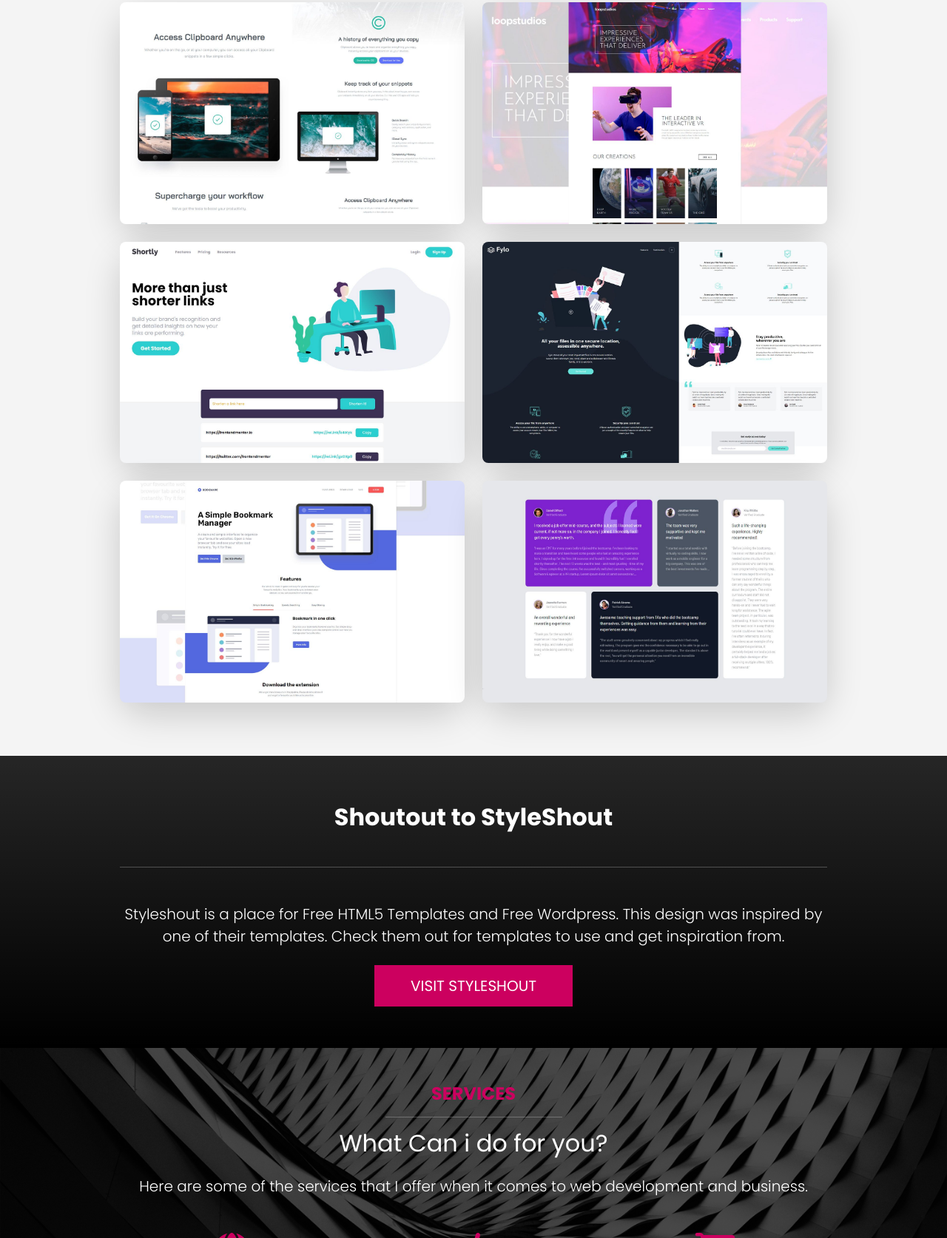
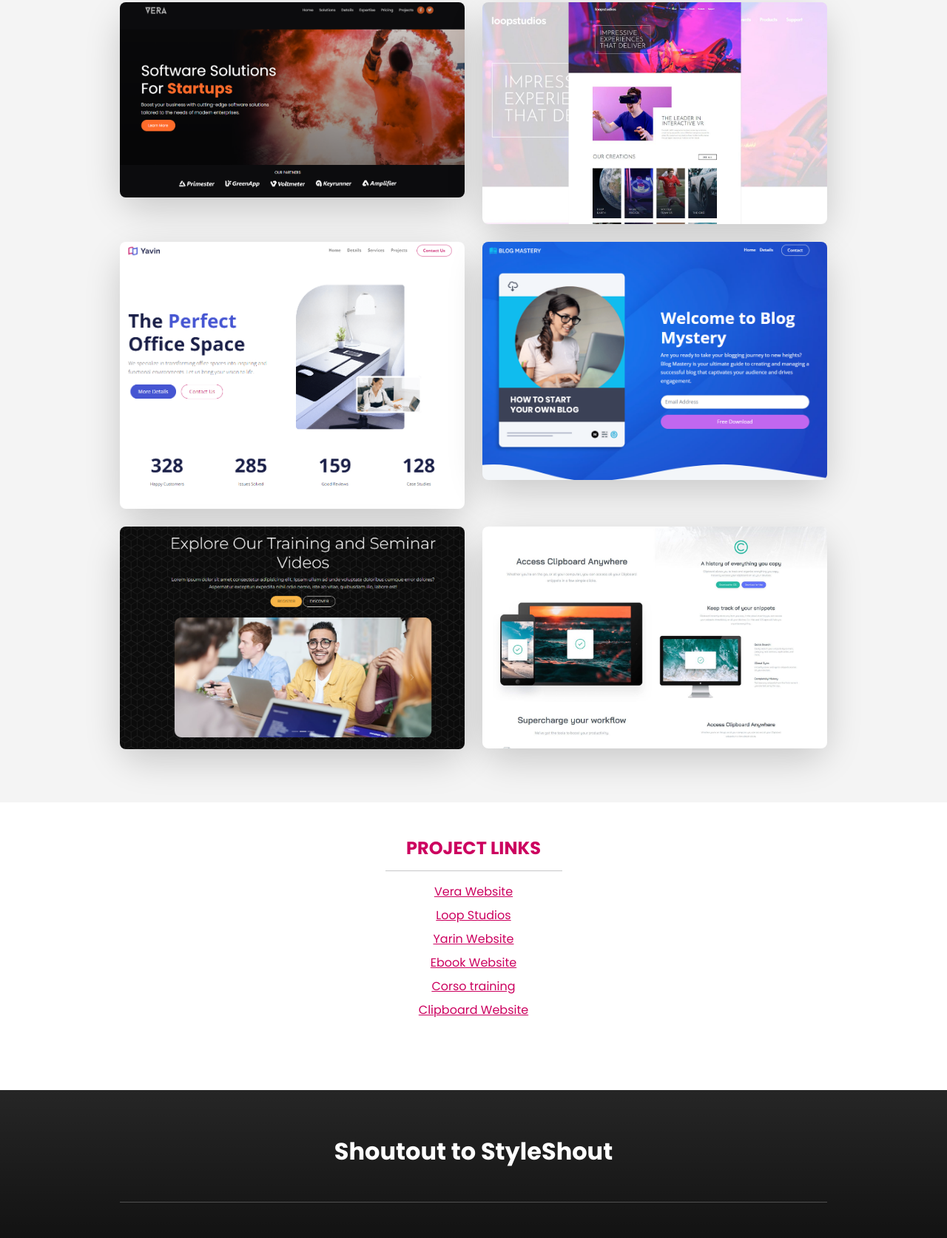
Before and after one commit to David-Ayres/portfolio-website, a website: page index.html in a window 1280 px wide. Shown: the part 2229-3903 px from the top of the page at 74% size. Drawn offline with nearby package versions, Linux system fonts and the light colour scheme; files that its build step writes are made by us from their sources.

```diff
--- a/index.html
+++ b/index.html
@@ -182,8 +182,8 @@
             <div class="row">
               <div class="col-md-6 mb-4">
                 <div class="project shadow-lg rounded-5">
-                  <a href="images/project1.jpg" data-lightbox="images" data-title="Clipboard Landing Page">
-                    <img src="images/project1.jpg" alt="" class="img-fluid rounded-3">
+                  <a href="images/vera-screenshot.png" data-lightbox="images" data-title="Vera Landing Page">
+                    <img src="images/vera-screenshot.png" alt="" class="img-fluid rounded-3">
                   </a>
                 </div>
               </div>
@@ -196,34 +196,61 @@
               </div>
               <div class="col-md-6 mb-4">
                 <div class="project shadow-lg rounded-5">
-                  <a href="images/project3.jpg" data-lightbox="images" data-title="Shortly website">
-                    <img src="images/project3.jpg" alt="" class="img-fluid rounded-3">
+                  <a href="images/yarin screenshot.png" data-lightbox="images" data-title="Yarin website">
+                    <img src="images/yarin screenshot.png" alt="" class="img-fluid rounded-3">
                   </a>
                 </div>
               </div>
               <div class="col-md-6 mb-4">
                 <div class="project shadow-lg rounded-5">
-                  <a href="images/project4.jpg" data-lightbox="images" data-title="Flyo Website">
-                    <img src="images/project4.jpg" alt="" class="img-fluid rounded-3">
+                  <a href="images/ebook-screenshot.png" data-lightbox="images" data-title="Flyo Website">
+                    <img src="images/ebook-screenshot.png" alt="" class="img-fluid rounded-3">
                   </a>
                 </div>
               </div>
               <div class="col-md-6 mb-4">
                 <div class="project shadow-lg rounded-5">
-                  <a href="images/project5.jpg" data-lightbox="images" data-title="Bookmark website">
-                    <img src="images/project5.jpg" alt="" class="img-fluid rounded-3">
+                  <a href="images/corso scrrenshot.png" data-lightbox="images" data-title="Bookmark website">
+                    <img src="images/corso scrrenshot.png" alt="" class="img-fluid rounded-3">
                   </a>
                 </div>
               </div>
               <div class="col-md-6 mb-4">
                 <div class="project shadow-lg rounded-5">
-                  <a href="images/project6.jpg" data-lightbox="images" data-title="Grid Layout website">
-                    <img src="images/project6.jpg" alt="" class="img-fluid rounded-3">
+                  <a href="images/project1.jpg" data-lightbox="images" data-title="Grid Layout website">
+                    <img src="images/project1.jpg" alt="" class="img-fluid rounded-3">
                   </a>
+
                 </div>
               </div>
             </div>
           </div>
+        </section>
+
+        <section class="py-5">
+          <div class="container">
+            <div class="text-center mb-5">
+              <h4 class="text-uppercase fw-bold text-primary">
+                Project Links
+              </h4>
+              <hr class="w-25 mx-auto">
+              <div class="mb-5 link-container">
+                <a href="https://vera-website.vercel.app/" target="_blank">Vera Website</a>
+                <a class="d-block mt-2" href="https://loopstudios-three-delta.vercel.app/" target="_blank">Loop Studios</a>
+                <a class="d-block mt-2" href="https://yarin-office-design.vercel.app/" target="_blank">Yarin Website</a>
+                <a class="d-block mt-2" href="https://ebook-website-six.vercel.app/" target="_blank">Ebook Website</a>
+                <a class="d-block mt-2" href="https://corso-training.vercel.app/" target="_blank">Corso training</a>
+                <a class="d-block mt-2" href="https://calm-melomakarona-151d1f.netlify.app/" target="_blank">Clipboard Website</a>
+
+
+
+              </div>
+
+
+            </div>
+          </div>
+
+
         </section>
 
 
@@ -380,7 +407,8 @@
 
                 <!-- form -->
 
-                <form name="contact" netlify>
+                <form name="contact" netlify
+                action="https://formspree.io/f/mjvqgwoq" method="POST">
                   <div class="mb-5">
                     <input
                       type="text"
```
Also changed, not shown: images/corso scrrenshot.png (added), images/ebook-screenshot.png (added), images/vera-screenshot.png (added), images/yarin screenshot.png (added).
